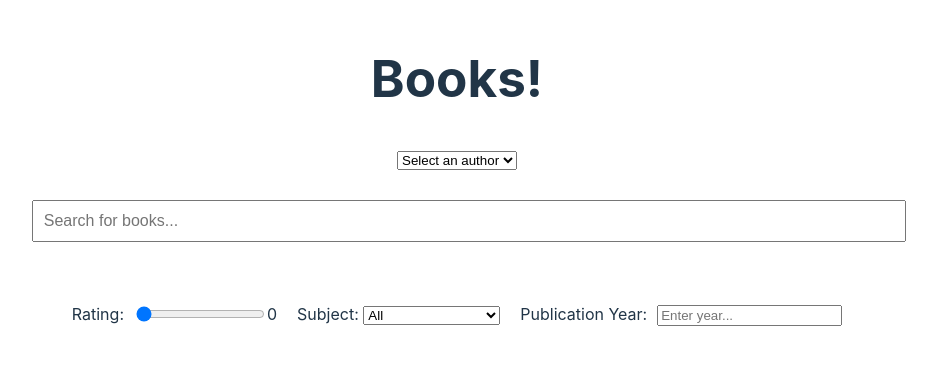
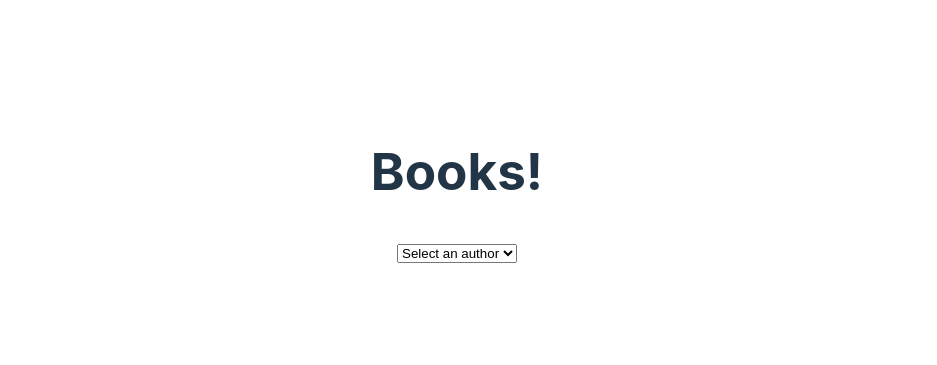
Before and after one commit to KalebCole/Web102-Unit5, a React (Vite) app in the folder data-dashboard/: page / in a window 1280 px wide. Shown: the part 209-574 px from the top of the page, without its empty margins (183-1120 px from the left). Built offline with nearby package versions, Linux system fonts and the light colour scheme.

Commit message:
Refactor book filtering and search functionality

```diff
--- a/data-dashboard/src/App.jsx
+++ b/data-dashboard/src/App.jsx
@@ -87,19 +87,30 @@ const YearFilter = ({ yearFilter, setYearFilter }) => {
   );
 };
 
-function filterBooks(books) {
-  return books.filter(
-    (book) =>
+function filterBooks(books, ratingFilter, subjectFilter, yearFilter = "") {
+  {
+    console.log(books);
+  }
+  return books.filter((book) => {
+    const meetsRatingCriteria =
       book.ratings_average !== undefined &&
-      book.ratings_average >= ratingFilter &&
+      book.ratings_average >= ratingFilter;
+    const meetsSubjectCriteria =
       book.subjects &&
       book.subjects.length > 0 &&
       (subjectFilter === "All" ||
         book.subjects
           .map((subject) => subject.toLowerCase())
-          .includes(subjectFilter.toLowerCase())) &&
-      (yearFilter === "" || book.first_publish_year === parseInt(yearFilter))
-  );
+          .includes(subjectFilter.toLowerCase()));
+    const meetsYearCriteria =
+      yearFilter === "" || book.first_publish_year === parseInt(yearFilter);
+    console.log(ratingFilter);
+    return meetsRatingCriteria;
+    //   &&
+    // meetsSubjectCriteria
+    // &&
+    // meetsYearCriteria
+  });
 }
 
 const StatisticsCards = ({ books }) => {
@@ -127,7 +138,7 @@ const StatisticsCards = ({ books }) => {
   }, null);
 
   // Count the number of eBooks that are borrowable
-  const borrowableEbooksCount = books.reduce((count, book) => {
+  const ebooksCount = books.reduce((count, book) => {
     return count + (book.ebook_access === "borrowable" ? 1 : 0);
   }, 0);
 
@@ -173,8 +184,8 @@ const StatisticsCards = ({ books }) => {
           borderRadius: "5px",
         }}
       >
-        <h2>Borrowable eBooks</h2>
-        <p>{borrowableEbooksCount}</p>
+        <h2>Available eBooks</h2>
+        <p>{ebooksCount}</p>
       </div>
     </div>
   );
@@ -194,7 +205,7 @@ const BooksList = ({ books }) => {
           <h3>Pages</h3>
         </div>
       </div>
-      {console.log(books)}
+      {/* {console.log(books)} */}
       {books.map((book) => {
         if (book.cover_i && book.title) {
           return (
@@ -286,29 +297,56 @@ function App() {
     <div className="App">
       <h1>Books!</h1>
       <AuthorSelect setAuthorName={setAuthorName} />
-      {authorName && <CollectionHeader author={authorName} />}
-      <SearchBox books={detailedBooks} setFilteredBooks={setFilteredBooks} />
-      <div
-        style={{
-          display: "flex",
-          justifyContent: "center",
-          alignItems: "center",
-          margin: "20px",
-        }}
-      >
-        <RatingFilter
-          ratingFilter={ratingFilter}
-          setRatingFilter={setRatingFilter}
-        />
-        <SubjectFilter
-          subjectFilter={subjectFilter}
-          setSubjectFilter={setSubjectFilter}
-        />
-        <YearFilter yearFilter={yearFilter} setYearFilter={setYearFilter} />
-      </div>
-      {authorName && <StatisticsCards books={filterBooks(filteredBooks)} />}
-      {detailedBooks.length > 0 && (
-        <BooksList books={filterBooks(filteredBooks)} />
+      {authorName && (
+        <>
+          <CollectionHeader author={authorName} />
+          <SearchBox
+            books={detailedBooks}
+            setFilteredBooks={setFilteredBooks}
+          />
+        </>
+      )}
+
+      {filteredBooks.length > 0 && (
+        <>
+          <StatisticsCards
+            books={filterBooks(
+              filteredBooks,
+              ratingFilter,
+              subjectFilter,
+              yearFilter
+            )}
+          />
+          <BooksList
+            books={filterBooks(
+              filteredBooks,
+              ratingFilter,
+              subjectFilter,
+              yearFilter
+            )}
+          />
+        </>
+      )}
+
+      {filteredBooks.length === 0 && detailedBooks.length > 0 && (
+        <>
+          <StatisticsCards
+            books={filterBooks(
+              detailedBooks,
+              ratingFilter,
+              subjectFilter,
+              yearFilter
+            )}
+          />
+          <BooksList
+            books={filterBooks(
+              detailedBooks,
+              ratingFilter,
+              subjectFilter,
+              yearFilter
+            )}
+          />
+        </>
       )}
     </div>
   );
--- a/data-dashboard/src/components/SearchBox.jsx
+++ b/data-dashboard/src/components/SearchBox.jsx
@@ -16,13 +16,16 @@ const SearchBox = ({ books, setFilteredBooks }) => {
 
   const handleSearch = (event) => {
     const { value } = event.target;
+    console.log(value)
     setQuery(value);
 
     if (value.length > 2) { // Only search if the query length is 3 or more characters
       const results = fuse.search(value);
       const matches = results.map(result => result.item);
+      console.log(" in here")
       setFilteredBooks(matches);
     } else {
+        console.log("No search query")
       setFilteredBooks(books); // If the search query is cleared, reset the filtered books to the original list
     }
   };
```
